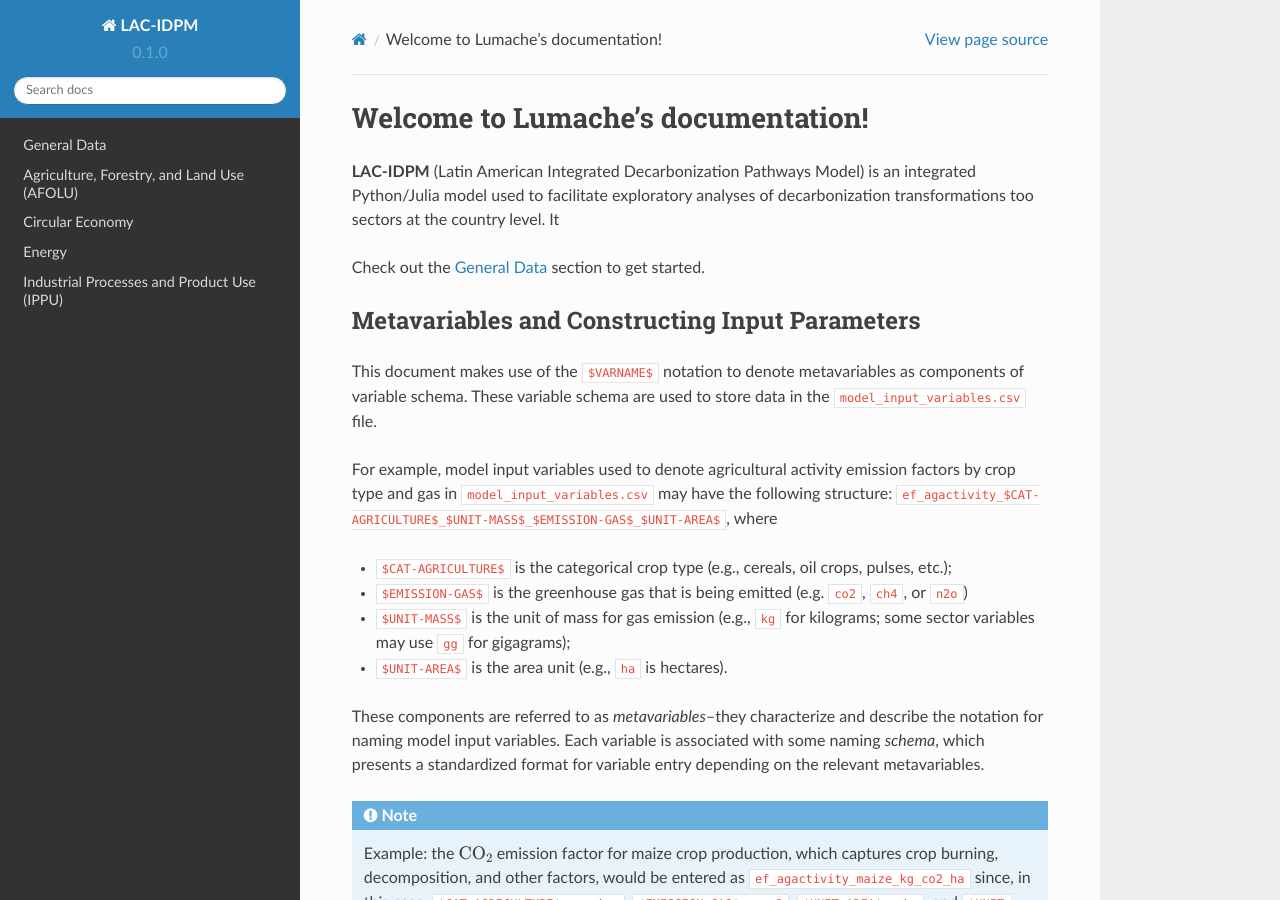
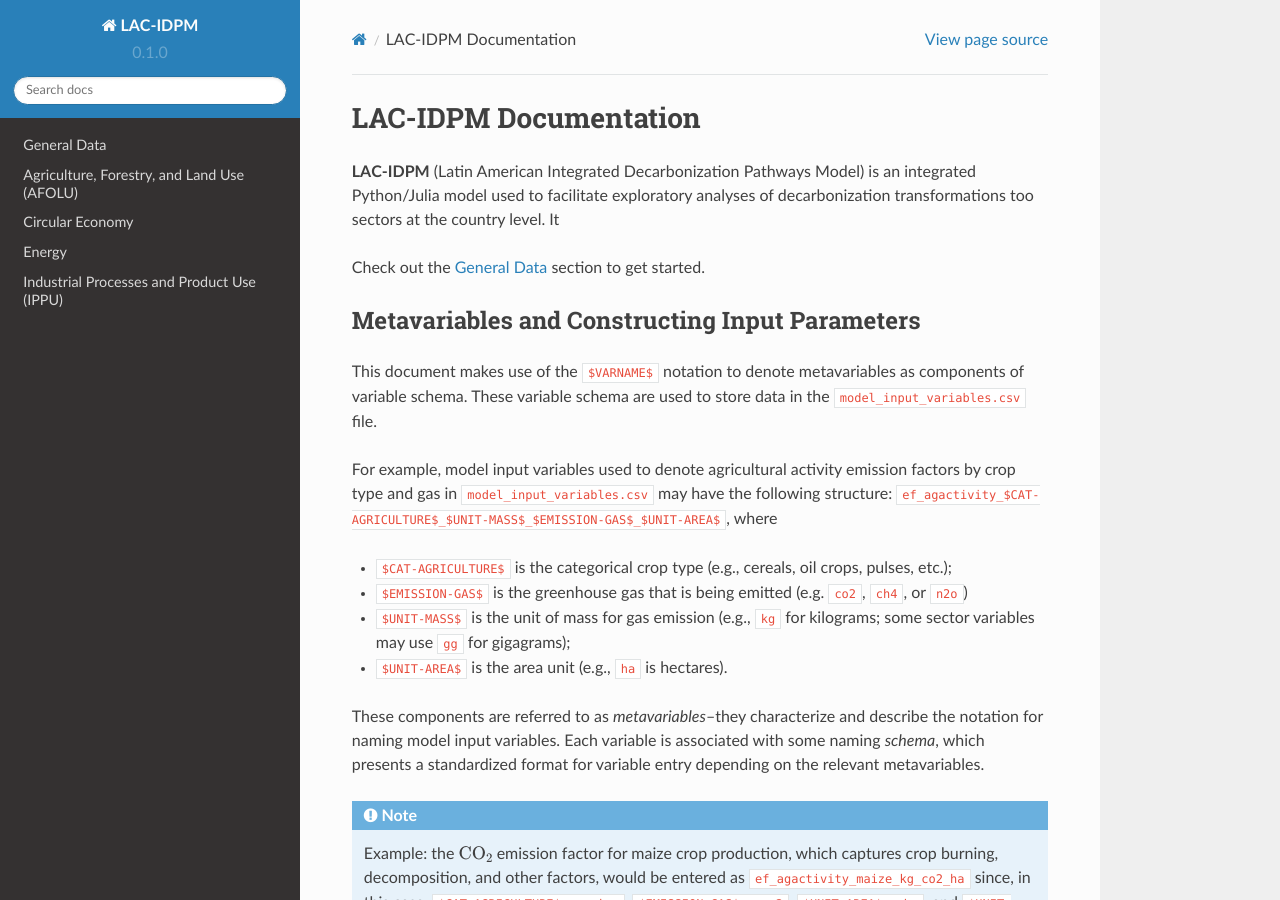
Before and after one commit to jcsyme/lac-tutorial, a Sphinx documentation site: the page built from docs/source/index.rst, in a window 1280 px wide and 900 px high. Built offline with Sphinx 7.4.7 and the Read the Docs theme 2.0.0, drawn with Linux system fonts in a browser that asks for light colours; pages that are not in the unit, such as notebooks, are missing from menus.

Commit message:
updated name

```diff
--- a/docs/source/index.rst
+++ b/docs/source/index.rst
@@ -1,4 +1,4 @@
-Welcome to Lumache's documentation!
+LAC-IDPM Documentation
 ===================================
 
 **LAC-IDPM** (Latin American Integrated Decarbonization Pathways Model) is an
```
